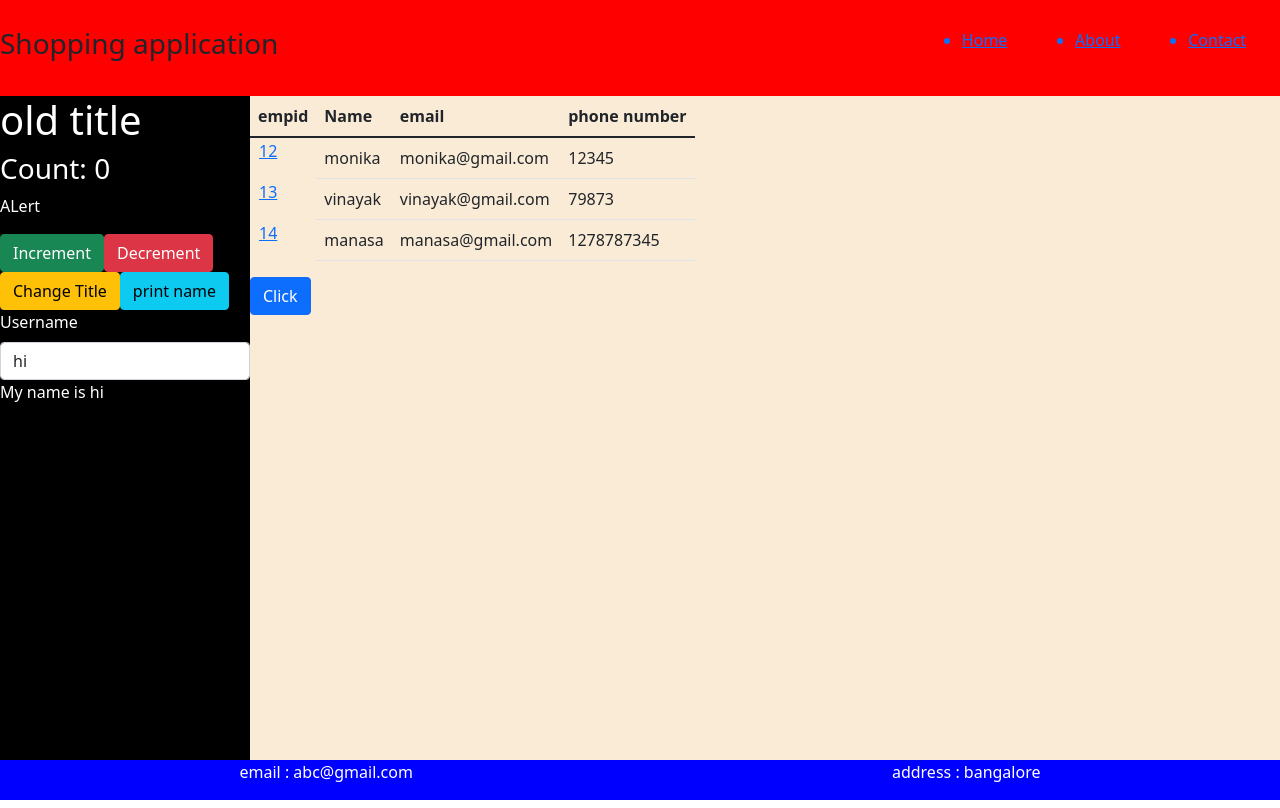
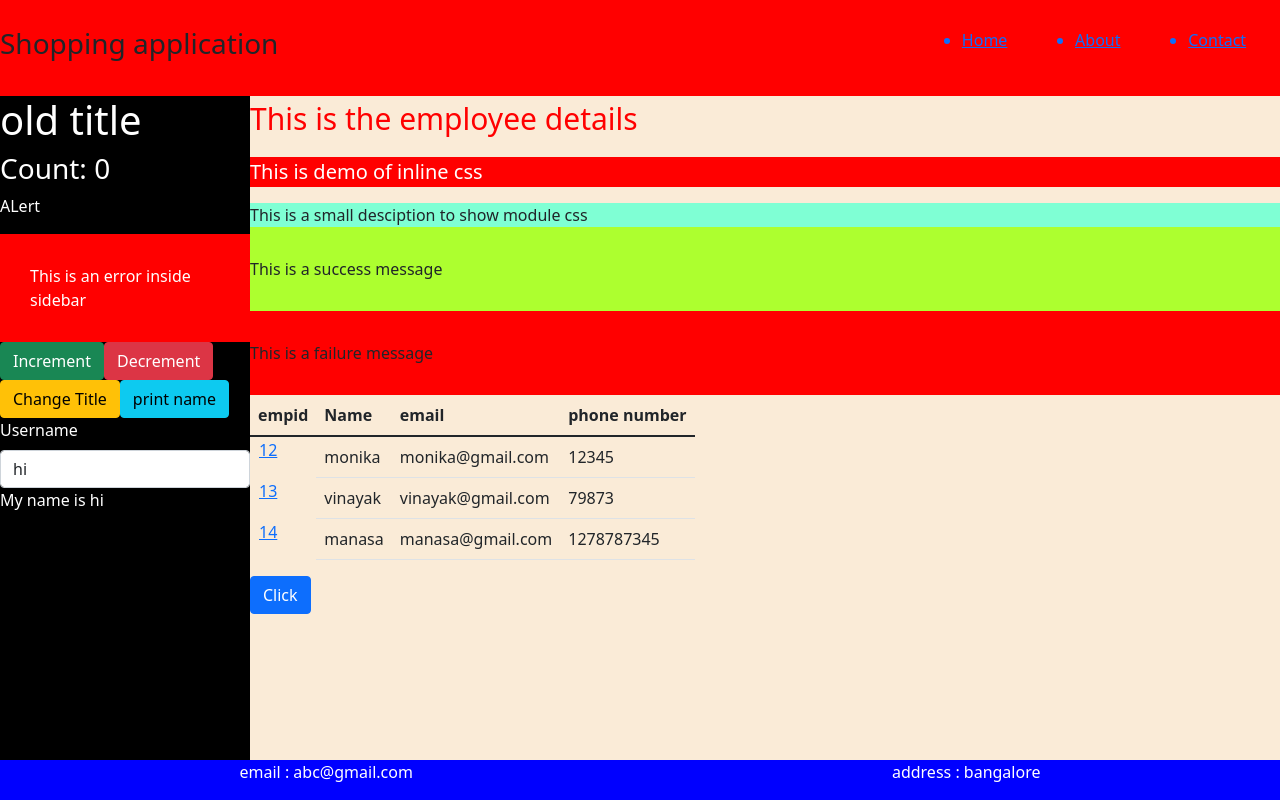
Before and after one commit to Monika-Abhijeet/jr-6-7-React, a React (Create React App) app: page / in a window 1280 px wide. Built offline with nearby package versions, Linux system fonts and the light colour scheme.

Commit message:
css module structure

```diff
--- a/src/components/home/home.css
+++ b/src/components/home/home.css
@@ -12,3 +12,13 @@
   width: auto;
   float: left;
 }
+
+.intro-msg {
+  color: red;
+  font-size: 30px;
+}
+
+.error {
+  padding: 30px;
+  background-color: red !important;
+}
--- a/src/components/home/home.js
+++ b/src/components/home/home.js
@@ -1,4 +1,5 @@
 import "./home.css";
+import HomeStyles from "./home.module.css";
 import Sidebar from "../sidebar/sidebar";
 import { Link, useNavigate } from "react-router-dom";
 
@@ -38,6 +39,15 @@ function Home() {
   return (
     <div className="home-container">
       <Sidebar title="hiiiiiii" getName={printName}></Sidebar>
+      <p className="intro-msg"> This is the employee details</p>
+      <p style={{ backgroundColor: "red", fontSize: "20px", color: "white" }}>
+        This is demo of inline css
+      </p>
+      <div className={HomeStyles.moduleDemo}>
+        This is a small desciption to show module css
+      </div>
+      <div className={HomeStyles.success}>This is a success message</div>
+      <div className="error">This is a failure message</div>
       <table className="table" style={{ width: "auto" }}>
         <thead>
           <tr>
--- /dev/null
+++ b/src/components/home/home.module.css
@@ -0,0 +1,7 @@
+.moduleDemo {
+  background-color: aquamarine;
+}
+.success {
+  padding: 30px;
+  background-color: greenyellow;
+}
--- a/src/components/sidebar/sidebar.css
+++ b/src/components/sidebar/sidebar.css
@@ -5,3 +5,6 @@
   color: white;
   float: left;
 }
+.error {
+  background-color: black;
+}
--- a/src/components/sidebar/sidebar.js
+++ b/src/components/sidebar/sidebar.js
@@ -32,6 +32,10 @@ class Sidebar extends Component {
         <h1>{this.state.title}</h1>
         <h3>Count: {this.state.count}</h3>
         <p onClick={this.alertMe}>ALert</p>
+        <div className="error">This is an error inside sidebar</div>
+        {/* <div className={HomeStyles.success}>
+          This is an success inside sidebar
+        </div> */}
         <button className="btn btn-success" onClick={this.increment}>
           Increment
         </button>
```
